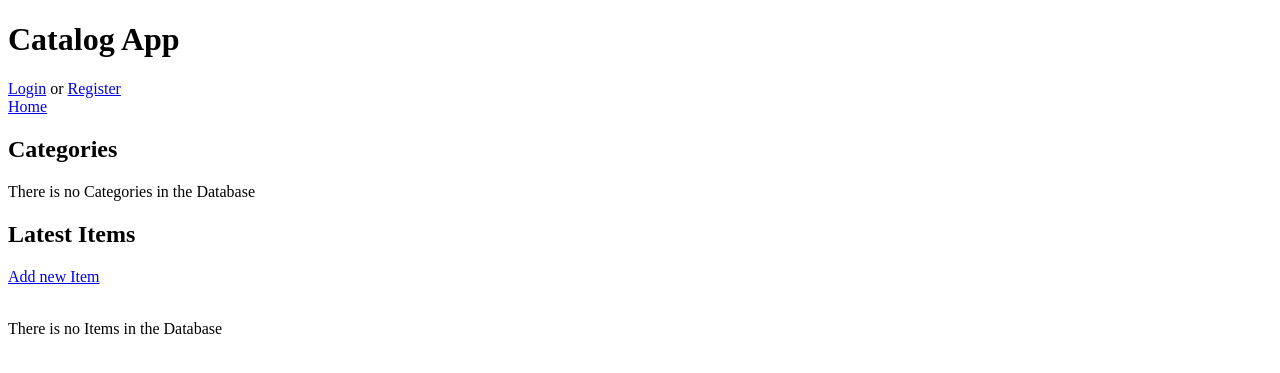
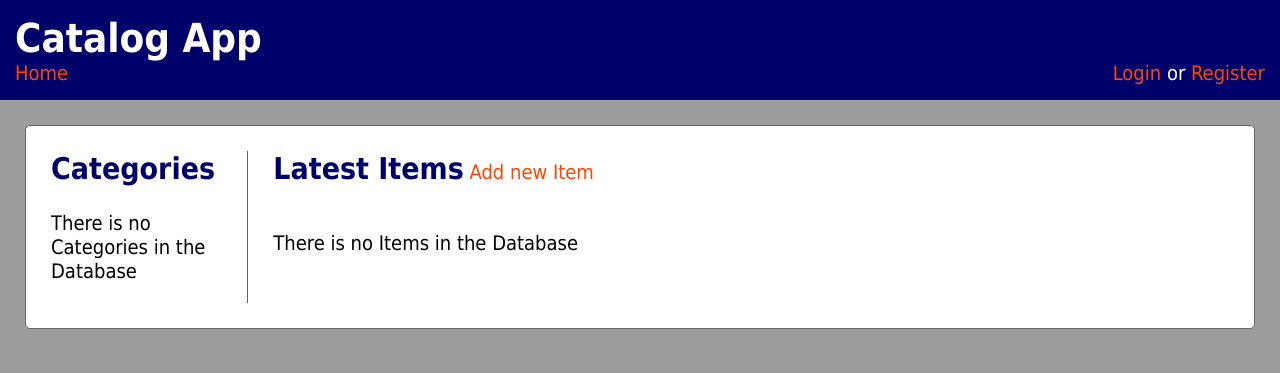
Before and after one commit to kfirkli/catalog-app, a Flask app: page / in a window 1280 px wide. Shown: the top 373 px of the page. Run offline with Flask 2, Linux system fonts and the light colour scheme.

Commit message:
Add styles

```diff
--- /dev/null
+++ b/static/style.css
@@ -0,0 +1,155 @@
+body {
+  font-family: Tahoma, sans-serif;
+  background-color: #9c9c9c;
+  font-size: 1.25em;
+  margin: 0;
+}
+
+h1, h2, h4 {
+  color: #00006a;
+}
+
+h2 {
+  margin-top: 0;
+}
+
+a {
+  text-decoration: none;
+  color: #ff4500;
+}
+
+a:hover {
+  text-decoration: none;
+}
+
+.app-title {
+  margin: 0;
+}
+
+.nav-menu {
+  background-color: #00006a;
+  padding: 15px;
+}
+
+.nav-menu h1 {
+  color: #ffffff;
+}
+
+.login-section {
+  float: right;
+}
+
+.login-section span {
+  color: #ffffff;
+}
+
+.pane {
+  position: relative;
+  border-radius: 5px;
+  padding: 25px;
+  margin: 25px;
+  border: 1px #656565 solid;
+  background-color: #ffffff;
+}
+
+.category-pane {
+  display: grid;
+  grid-template-columns: 1fr 5fr;
+}
+
+.categories {
+  padding-right: 25px;
+}
+
+.items {
+  border-left: 1px #656565 solid;
+  padding-left: 25px;
+}
+
+.items i {
+  color: #808080;
+}
+
+.edit-delete {
+  margin-left: 50px;
+}
+
+.edit-delete a {
+  color: #6c7c17;
+}
+
+.no-margin {
+  margin: 0;
+}
+
+.h-inline h1,
+.h-inline h2,
+.h-inline h3 {
+  display: inline-block;
+}
+
+input {
+  vertical-align: top;
+}
+
+label {
+  display: inline-block;
+  width: 140px;
+  color: #ff4500;
+  font-size: .75em;
+  vertical-align: top;
+}
+
+.flash {
+  width: 100%;
+  position: absolute;
+  top: 0;
+  left: 0;
+  background-color: #ff4500;
+  color: #ffffff;
+  border-bottom-left-radius: 25px;
+  border-bottom-right-radius: 25px;
+
+  -webkit-animation: fadeOut 1s;
+  animation: slideOut 1s;
+  animation-fill-mode: forwards;
+  animation-delay: 3s;
+}
+
+@-webkit-keyframes slideOut {
+  0% {
+    top: 0;
+  }
+  100% {
+    transform: translateY(-100%);
+  }
+}
+
+@keyframes slideOut {
+  0% {
+    top: 0;
+  }
+  100% {
+    transform: translateY(-100%);
+  }
+}
+
+.line-separator-with-text {
+  width: 100%;
+  text-align: center;
+  border-bottom: 1px solid #000000;
+  line-height: 0.1em;
+  margin: 10px 0 20px;
+}
+
+.line-separator-with-text span {
+  color: #000000;
+  background: #ffffff;
+  padding: 0 10px;
+}
+
+.login-pane {
+  width: 35%;
+  margin-left: auto;
+  margin-right: auto;
+}
--- a/templates/base.html
+++ b/templates/base.html
@@ -2,11 +2,13 @@
 <html lang="en">
 <head>
   <meta charset="UTF-8">
+  <link rel="stylesheet" type="text/css" href="{{ url_for('static', filename='style.css') }}">
   <title>{% block title %}{% endblock %} - Catalog App</title>
   {% block head %}{% endblock %}
 </head>
 <body>
-<div>
+<div class="nav-menu">
+  <div class="flash">
     {% with messages = get_flashed_messages() %}
       {% if messages %}
         <ul>
@@ -16,9 +18,23 @@
         </ul>
       {% endif %}
     {% endwith %}
+  </div>
 
-  <h1>Catalog App</h1>
+  <h1 class="app-title"><b>Catalog App</b></h1>
 
+  <a href="{{ url_for('show_catalog') }}">Home</a>
+
+  {% if category or item %}
+    <span> > </span>
+    <a href="{{ url_for('show_category', category_name=category.name_url() if category else item.category.name) }}">{{ category.name if category else item.category.name }}</a>
+  {% endif %}
+
+  {% if item %}
+    <span> > </span>
+    <a href="{{ url_for('show_item', item_title=item.title_url()) }}">{{ item.title }}</a>
+  {% endif %}
+
+  <div class="login-section">
     {% if not no_login_links %}
       <div>
         {% if current_user.is_authenticated %}
@@ -29,25 +45,12 @@
       </span>
         {% else %}
           <a id="login-link" href="{{ url_for('login') }}">Login</a>
-        or
+          <span>or</span>
           <a href="{{ url_for('register') }}">Register</a>
         {% endif %}
       </div>
     {% endif %}
-
-  <a href="{{ url_for('show_catalog') }}">Home</a>
-
-  {% if category or item %}
-    <span> > </span>
-    <a href="{{ url_for('show_category', category_name=category.name_url() if category else item.category.name) }}">{{ category.name if category else item.category.name }}</a>
-  {% endif %}
-
-
-  {% if item %}
-    <span> > </span>
-    <a href="{{ url_for('show_item', item_title=item.title_url()) }}">{{ item.title }}</a>
-  {% endif %}
-  <br>
+  </div>
 </div>
 <section>
   <header>
--- a/templates/catalog.html
+++ b/templates/catalog.html
@@ -2,8 +2,8 @@
 {% block title %}Homepage{% endblock %}
 
 {% block content %}
-  <div>
-    <div>
+  <div class="pane category-pane">
+    <div class="categories">
       <h2>Categories</h2>
       {% for category in categories %}
         <a href="{{ url_for('show_category', category_name=category.name_url()) }}">{{ category.name }}</a>
@@ -12,14 +12,16 @@
         <p>There is no Categories in the Database</p>
       {% endfor %}
     </div>
-    <div>
+    <div class="items">
+      <div class="h-inline">
         <h2>Latest Items</h2>
         <a href="{{ url_for('new_item') }}">Add new Item</a>
-      <br><br>
+      </div>
 
+      {% if items %}
         {% for item in items %}
           <a href="{{ url_for('show_item', item_title=item.title_url()) }}">{{ item.title }}</a>
-        <a href="{{ url_for('show_category', category_name=item.category.name) }}"><i>({{ item.category.name }})</i></a>
+          <a href="{{ url_for('show_category', category_name=item.category.name_url()) }}"><i>({{ item.category.name }})</i></a>
           <br>
 
           {% include 'edit_delete_links.html' %}
@@ -27,6 +29,9 @@
         {% else %}
           <p>There is no Items in the Database</p>
         {% endfor %}
+      {% else %}
+        <p>There is no Items in the Database</p>
+      {% endif %}
     </div>
   </div>
 {% endblock %}
--- a/templates/edit_delete_links.html
+++ b/templates/edit_delete_links.html
@@ -1,4 +1,6 @@
 {% if current_user.id == item.user_id %}
-  <a href="{{ url_for('edit_item', item_title=item.title_url()) }}">Edit</a>
-  <a href="{{ url_for('delete_item', item_title=item.title_url()) }}">Delete</a>
+  <span class="edit-delete no-margin">
+    <a href="{{ url_for('edit_item', item_title=item.title_url()) }}">Edit</a>
+    <a href="{{ url_for('delete_item', item_title=item.title_url()) }}">Delete</a>
+  </span>
 {% endif %}
--- a/templates/item/delete.html
+++ b/templates/item/delete.html
@@ -2,7 +2,7 @@
 {% block title %}Categories{% endblock %}
 
 {% block content %}
-  <div>
+  <div class="pane">
     <h2>Delete Item</h2>
     {% if item %}
       <h3>Are you sure you want to delete '{{ item.title }}'?</h3>
--- a/templates/item/edit.html
+++ b/templates/item/edit.html
@@ -2,7 +2,7 @@
 {% block title %}Categories{% endblock %}
 
 {% block content %}
-  <div>
+  <div class="pane">
     <h2>Edit Item</h2>
     {% if item %}
       <form action="{{ url_for('edit_item', item_title=item.title_url()) }}" method="post">
@@ -20,7 +20,8 @@
         <br><br>
 
         <label for="description">Description</label>
-        <textarea name="description" id="description" rows="5" cols="50" placeholder="{{ item.description }}">{{ item.description }}</textarea>
+        <textarea name="description" id="description" rows="5" cols="50"
+                  placeholder="{{ item.description }}">{{ item.description }}</textarea>
         <br><br>
 
         <input type="submit" value="Update">
--- a/templates/item/item.html
+++ b/templates/item/item.html
@@ -2,11 +2,10 @@
 {% block title %}Categories{% endblock %}
 
 {% block content %}
-  <div>
+  <div class="pane">
     {% if item %}
       <h2>{{ item.title }}</h2>
       <p>{{ item.description }}</p>
-
       {% include 'edit_delete_links.html' %}
     {% else %}
       <p>There is no such Item</p>
--- a/templates/item/new.html
+++ b/templates/item/new.html
@@ -2,7 +2,7 @@
 {% block title %}Categories{% endblock %}
 
 {% block content %}
-  <div>
+  <div class="pane">
     <h2>Create new Item</h2>
     <form action="{{ url_for('new_item') }}" method="post">
       <label for="category">Category</label>
--- a/templates/login.html
+++ b/templates/login.html
@@ -21,7 +21,7 @@
 {% block title %}Login{% endblock %}
 
 {% block content %}
-  <div>
+  <div class="pane login-pane">
     <h2>Login</h2>
     <form id="login_form" action="" onsubmit="setFormAction()" method="post">
       <label for="email">Email</label>
@@ -35,9 +35,9 @@
       <input type="submit" value="Login">
     </form>
 
-    <br><b>or</b><br>
+    <div class="line-separator-with-text"><span>or</span></div>
 
-    <div id="signinButton" class="g-signin2" data-onsuccess="onSignIn" data-theme="dark"></div>
+    <span id="signinButton" class="g-signin2" data-onsuccess="onSignIn" data-theme="dark"></span>
   </div>
 
   <script>
--- a/templates/register.html
+++ b/templates/register.html
@@ -4,7 +4,7 @@
 {% block title %}Register{% endblock %}
 
 {% block content %}
-  <div>
+  <div class="pane login-pane">
     <h2>Register</h2>
     <form action="{{ url_for('register') }}" method="post">
       <label for="email">Email</label>
```
Also changed, not shown: templates/category.html (+11 -11 lines), templates/not-authorized.html (+6 -4 lines). Lines whose indentation alone changed are shown as unchanged.
